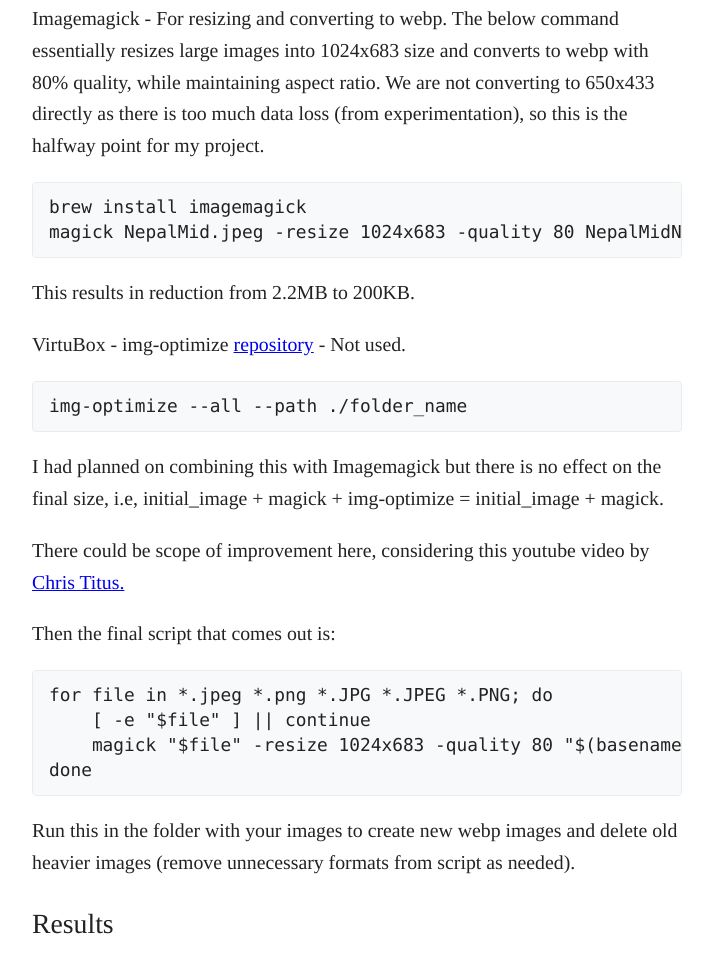
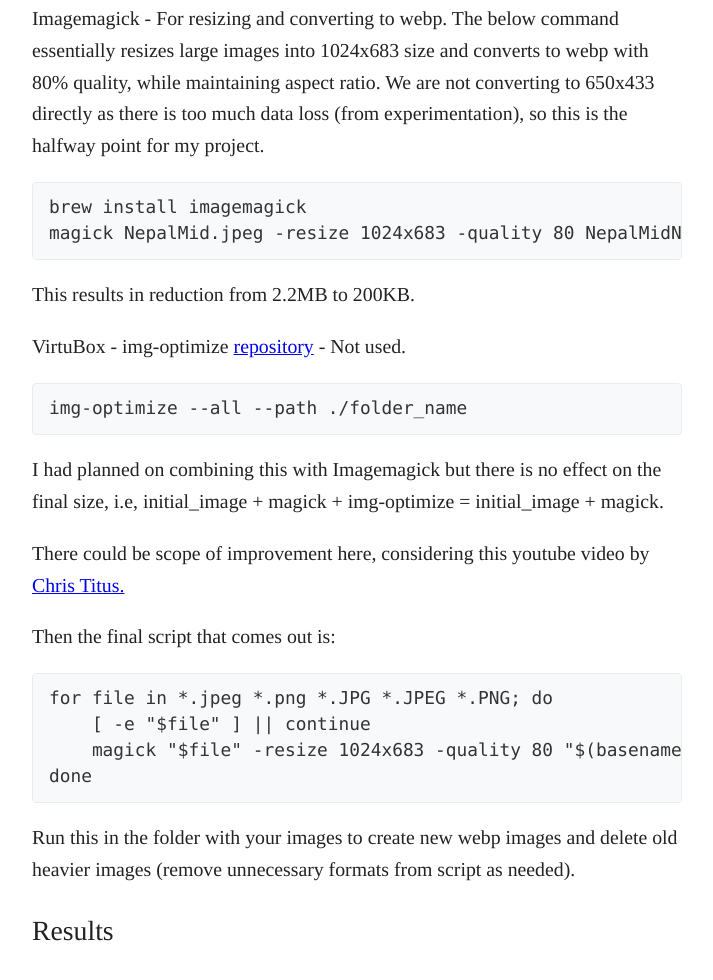
Before and after one commit to ricky421/a-mini-odyssey, a plain HTML site: page tech_blogs/optimize_image_handling.html in a window 1280 px wide. Shown: the part 4464-5444 px from the top of the page, without its empty margins (283-996 px from the left). Drawn offline with Linux system fonts and the light colour scheme.

Commit message:
Revert "fix code styling issue"

```diff
--- a/style.css
+++ b/style.css
@@ -237,30 +237,27 @@ footer {
     object-fit: contain;
 }
 
-/* Code block styling - force specificity */
+/* Code block styling */
 .article-content pre {
-    background-color: #f8f9fa !important;
-    border: 1px solid #e9ecef !important;
-    border-radius: 4px !important;
-    padding: 12px 16px !important;
-    margin: 16px 0 !important;
-    overflow-x: auto !important;
-    font-size: 0.9em !important;
-    line-height: 1.4 !important;
-    font-family: 'Monaco', 'Menlo', 'Ubuntu Mono', monospace !important;
+    background-color: #f8f9fa;
+    border: 1px solid #e9ecef;
+    border-radius: 4px;
+    padding: 12px 16px;
+    margin: 16px 0;
+    overflow-x: auto;
+    font-size: 0.9em;
+    line-height: 1.4;
 }
 
 .article-content code {
-    font-family: 'Monaco', 'Menlo', 'Ubuntu Mono', monospace !important;
-    font-size: 0.85em !important;
-    color: #333 !important;
-    background-color: transparent !important;
+    font-family: 'Monaco', 'Menlo', 'Ubuntu Mono', monospace;
+    font-size: 0.85em;
+    color: #333;
 }
 
 .article-content pre code {
-    background: none !important;
-    border: none !important;
-    padding: 0 !important;
-    font-size: inherit !important;
-    color: inherit !important;
+    background: none;
+    border: none;
+    padding: 0;
+    font-size: inherit;
 }
--- a/tech_blogs/optimize_image_handling.html
+++ b/tech_blogs/optimize_image_handling.html
@@ -3,7 +3,7 @@
     <head>
         <meta charset="UTF-8">
         <meta name="viewport" content="width=device-width, initial-scale=1.0">
-        <link rel="stylesheet" href="../style.css?v=2">
+        <link rel="stylesheet" href="../style.css">
         <title>Optimize Image Handling in your Personal Website</title>
     </head>
     <body>
```
